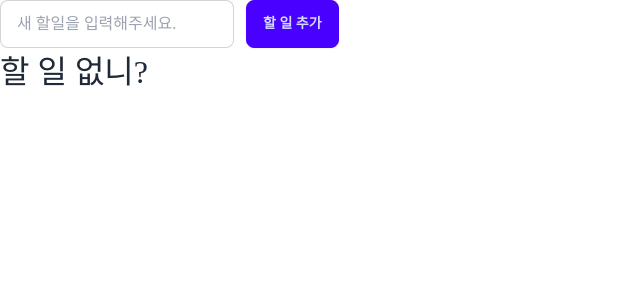
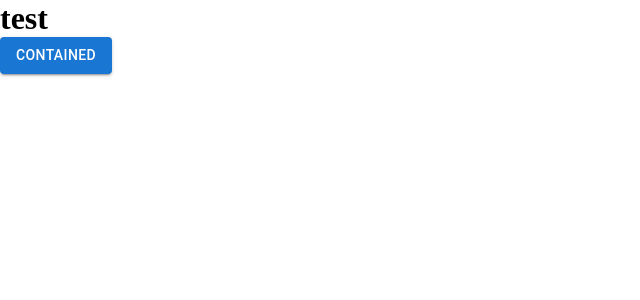
Before and after one commit to SangWon7242/nextJs_test_2023_12_14, a Next.js app: page / in a window 1280 px wide. Shown: the top 300 px of the page, without its empty margins (0-640 px from the left). Built offline with nearby package versions, Linux system fonts and the light colour scheme; a web font is replaced by a local one.

Commit message:
mui 설치 후 테일윈드와 충돌하는 문제 해결

```diff
--- a/package.json
+++ b/package.json
@@ -9,6 +9,9 @@
     "lint": "next lint"
   },
   "dependencies": {
+    "@emotion/react": "^11.11.3",
+    "@emotion/styled": "^11.11.0",
+    "@mui/material": "^5.15.3",
     "next": "14.0.4",
     "react": "^18",
     "react-dom": "^18"
--- a/src/app/globals.css
+++ b/src/app/globals.css
@@ -1,20 +1,6 @@
 @tailwind base;
 @tailwind components;
 @tailwind utilities;
-
-:root {
-  --foreground-rgb: 0, 0, 0;
-  --background-start-rgb: 214, 219, 220;
-  --background-end-rgb: 255, 255, 255;
-}
-
-@media (prefers-color-scheme: dark) {
-  :root {
-    --foreground-rgb: 255, 255, 255;
-    --background-start-rgb: 0, 0, 0;
-    --background-end-rgb: 0, 0, 0;
-  }
-}
 
 @font-face {
 	font-family: 'GmarketSansMedium';
@@ -34,5 +20,73 @@ html > body textarea,
 html > body pre,
 html > body button {
 	font-family: 'GmarketSansMedium';
-	font-size: 2rem; /* 임시 */
 }
+
+body {
+  margin: 0;
+}
+
+a {
+  color: inherit;
+  text-decoration: none;
+}
+
+blockquote,
+dl,
+dd,
+h1,
+h2,
+h3,
+h4,
+h5,
+h6,
+hr,
+figure,
+p,
+pre {
+  margin: 0;
+}
+
+h1,
+h2,
+h3,
+h4,
+h5,
+h6 {
+  font-size: inherit;
+  font-weight: inherit;
+}
+
+ol,
+ul {
+  list-style: none;
+  margin: 0;
+  padding: 0;
+}
+
+img,
+svg,
+video,
+canvas,
+audio,
+iframe,
+embed,
+object {
+  display: block;
+  vertical-align: middle;
+}
+
+img,
+video {
+  max-width: 100%;
+  height: auto;
+}
+
+*,
+::before,
+::after {
+  box-sizing: border-box;
+  border-width: 0;
+  border-style: solid;
+  border-color: theme('borderColor.DEFAULT', currentColor);
+}
--- a/src/app/layout.js
+++ b/src/app/layout.js
@@ -1,14 +1,17 @@
 import "./globals.css";
 
 export const metadata = {
-  title: "리액트 테스트",
-  description: "Generated by create next app",
+  title: "할일 리스트",
+  description: "리액트 테스트 앱입니다.",
 };
 
 export default function RootLayout({ children }) {
   return (
-    <html lang="ko">
-      <body>{children}</body>
+    <html>
+      <body>
+        <h1 className="tw-text-[2rem] tw-font-bold">test</h1>
+        {children}
+      </body>
     </html>
   );
 }
--- a/src/app/newtodo.js
+++ /dev/null
@@ -1,9 +0,0 @@
-"use client";
-
-import { useState } from "react";
-
-const TodoList = () => {
-  return "할 일 리스트";
-};
-
-export default TodoList();
--- a/src/app/page.js
+++ b/src/app/page.js
@@ -1,173 +1,13 @@
 "use client";
 
-import { useState, useRef } from "react";
+import { Button } from "@mui/material";
 
-const NewTodoForm = ({ addTodo: _addTodo }) => {
-  const formInputNoRef = useRef(null);
-  const [newTodoTitle, setNewTodoTitle] = useState("");
-
-  const notice = () => {
-    formInputNoRef.current.focus();
-
-    if (newTodoTitle.trim().length == 0) {
-      alert("할 일을 입력해주세요.");
-      return;
-    }
-  };
-
-  const addTodo = () => {
-    if (newTodoTitle.trim().length == 0) return;
-
-    const title = newTodoTitle.trim();
-    _addTodo(title);
-    setNewTodoTitle("");
-  };
-
+export default function Home() {
   return (
     <>
-      <form
-        className="flex gap-x-3 items-center"
-        onSubmit={(e) => {
-          e.preventDefault();
-          notice();
-        }}
-      >
-        <input
-          ref={formInputNoRef}
-          type="text"
-          placeholder="새 할일을 입력해주세요."
-          value={newTodoTitle}
-          onChange={(e) => setNewTodoTitle(e.target.value)}
-          className="input input-bordered"
-        />
-        <button className="btn btn-primary" onClick={addTodo}>
-          할 일 추가
-        </button>
-      </form>
-    </>
-  );
-};
-
-const TodoListItem = ({
-  todo,
-  modifyTodo: _modifyTodo,
-  removeTodo: _removeTodo,
-}) => {
-  const [editMode, setEditMode] = useState(false);
-  const [newTodoTitle, setNewTodoTitle] = useState(todo.title);
-
-  const enableEditMode = () => {
-    setEditMode(true);
-  };
-
-  const cancelEditMode = () => {
-    setEditMode(false);
-    setNewTodoTitle(todo.title);
-  };
-
-  const modifyTodo = () => {
-    if (newTodoTitle.trim().length == 0) return;
-
-    _modifyTodo(todo.id, newTodoTitle.trim());
-    setEditMode(false);
-  };
-
-  const removeTodo = () => {
-    _removeTodo(todo.id);
-  };
-
-  return (
-    <>
-      <li className="flex items-center gap-x-3">
-        <span className="badge badge-outline badge-primary">{todo.id} 번</span>
-        {editMode ? (
-          <>
-            <input
-              type="text"
-              placeholder="할 일을 수정해주세요."
-              value={newTodoTitle}
-              onChange={(e) => setNewTodoTitle(e.target.value)}
-            />
-            <button className="btn" onClick={modifyTodo}>
-              수정 완료
-            </button>
-            <button className="btn" onClick={cancelEditMode}>
-              수정 취소
-            </button>
-          </>
-        ) : (
-          <>
-            <span>{todo.title}</span>
-            <button className="btn" onClick={enableEditMode}>
-              수정
-            </button>
-          </>
-        )}
-        <button className="btn" onClick={removeTodo}>
-          삭제
-        </button>
-      </li>
-    </>
-  );
-};
-
-const TodoList = ({ todos, modifyTodo, removeTodo }) => {
-  return (
-    <>
-      {todos.length == 0 ? (
-        <h1>할 일 없니?</h1>
-      ) : (
-        <>
-          <h1>새 할 일</h1>
-          <nav>
-            <ul>
-              {todos.map((todo) => (
-                <TodoListItem
-                  key={todo.id}
-                  todo={todo}
-                  modifyTodo={modifyTodo}
-                  removeTodo={removeTodo}
-                />
-              ))}
-            </ul>
-          </nav>
-        </>
-      )}
-    </>
-  );
-};
-
-export default function Home() {
-  const [todos, setTodos] = useState([]);
-  const [lastTodoId, setLastTodoId] = useState(0);
-
-  const addTodo = (title) => {
-    const id = lastTodoId + 1;
-
-    const newTodo = {
-      id,
-      title,
-    };
-    setTodos([...todos, newTodo]);
-    setLastTodoId(id);
-  };
-
-  const modifyTodo = (id, title) => {
-    const newTodos = todos.map((todo) =>
-      todo.id != id ? todo : { ...todo, title }
-    );
-    setTodos(newTodos);
-  };
-
-  const removeTodo = (id) => {
-    const newTodos = todos.filter((todo) => todo.id != id);
-    setTodos(newTodos);
-  };
-
-  return (
-    <>
-      <NewTodoForm addTodo={addTodo} />
-      <TodoList todos={todos} modifyTodo={modifyTodo} removeTodo={removeTodo} />
+      <Button className="" variant="contained">
+        Contained
+      </Button>
     </>
   );
 }
--- a/tailwind.config.js
+++ b/tailwind.config.js
@@ -1,5 +1,10 @@
 /** @type {import('tailwindcss').Config} */
 module.exports = {
+  corePlugins: {
+    preflight: false,
+  },
+  important: true,
+  prefix: "tw-",
   content: [
     "./src/pages/**/*.{js,ts,jsx,tsx,mdx}",
     "./src/components/**/*.{js,ts,jsx,tsx,mdx}",
@@ -15,4 +20,5 @@ module.exports = {
     },
   },
   plugins: [require("daisyui")],
+  plugins: [import("@tailwindcss/forms")],
 };
```
Also changed, not shown: 1 other file (tests, documents, lock files or other folders).
